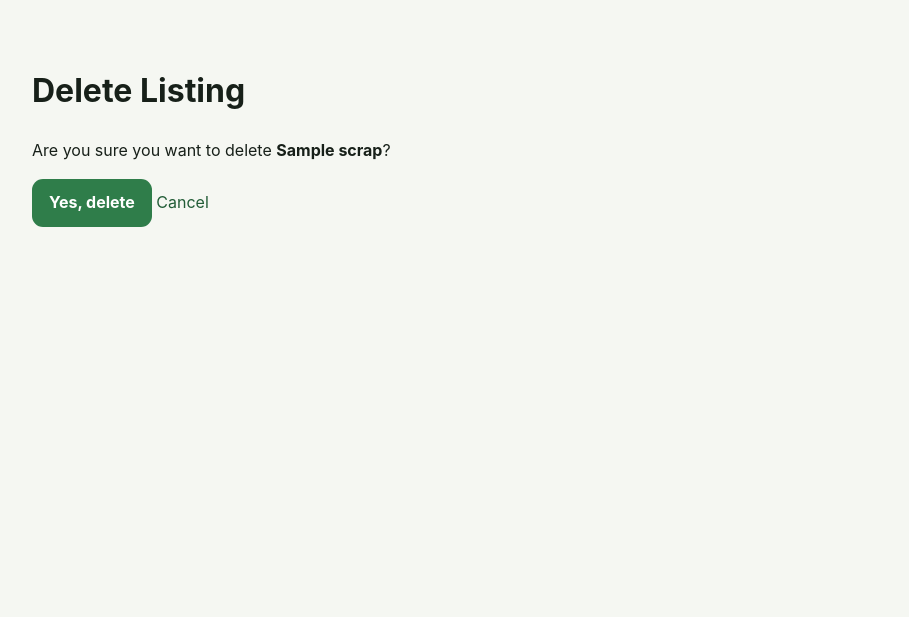
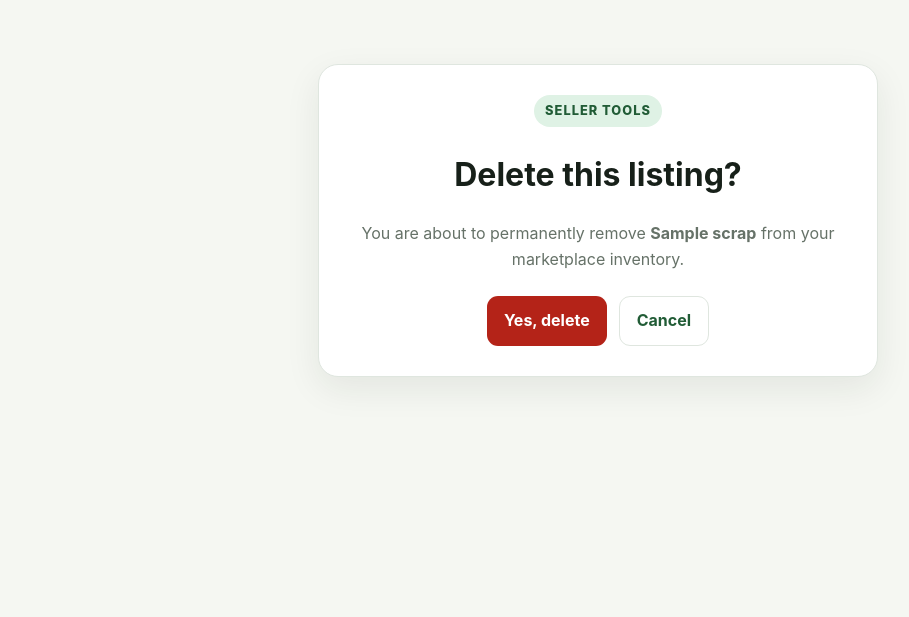
Before and after one commit to saksham-giri/ScrapiFy, a Django app: page /accounts/1/delete_listing/ in a window 1280 px wide. Shown: the part 73-690 px from the top of the page, without its empty margins (42-951 px from the left). Run offline with Django 5.2, Linux system fonts and the light colour scheme; a user stored in the database is signed in; tables that the repository leaves empty hold one stand-in row (values such as "Sample post").

Commit message:
Redesign delete confirmation

```diff
--- a/accounts/templates/confirm_delete.html
+++ b/accounts/templates/confirm_delete.html
@@ -1,10 +1,5 @@
 {% extends 'base.html' %}
+{% block title %}Delete Listing · Scrapify{% endblock %}
 {% block content %}
-<h1>Delete Listing</h1>
-<p>Are you sure you want to delete <strong>{{ listing.title }}</strong>?</p>
-<form method="post">
-    {% csrf_token %}
-    <button type="submit">Yes, delete</button>
-    <a href="{% url 'seller_dashboard' %}">Cancel</a>
-</form>
+<div class="form-card" style="max-width:560px;text-align:center"><span class="eyebrow">Seller tools</span><h1>Delete this listing?</h1><p class="muted">You are about to permanently remove <strong>{{ listing.title }}</strong> from your marketplace inventory.</p><form method="post" data-confirm="Delete this listing permanently?">{% csrf_token %}<div class="actions" style="justify-content:center"><button class="btn danger" type="submit">Yes, delete</button><a class="btn secondary" href="{% url 'seller_dashboard' %}">Cancel</a></div></form></div>
 {% endblock %}
```
